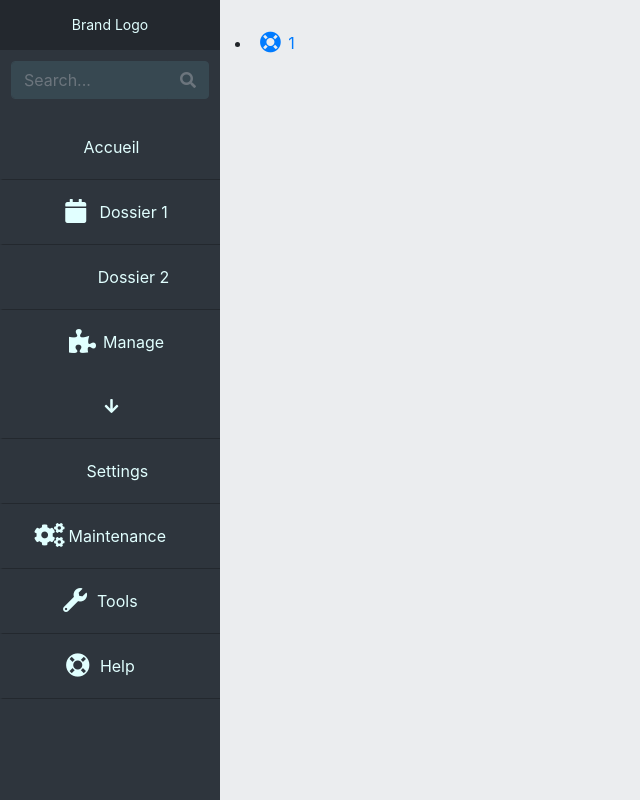
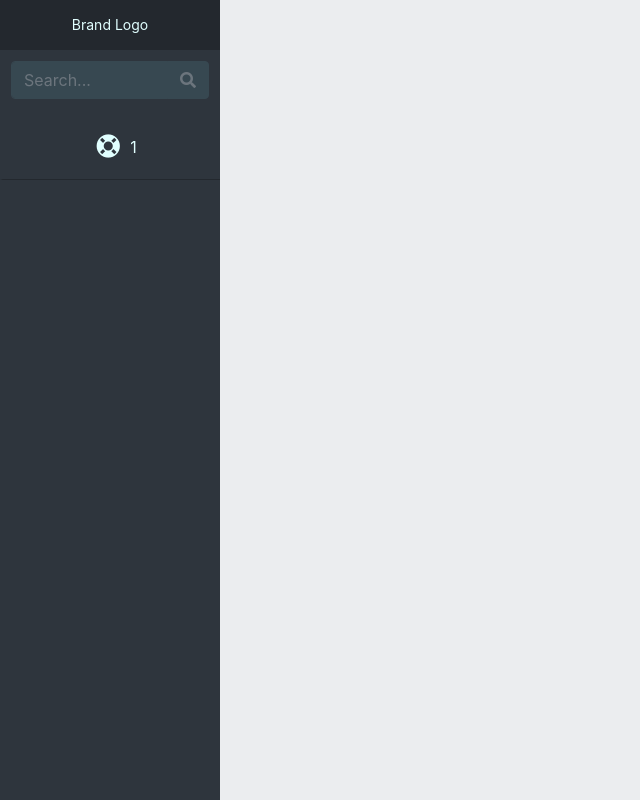
Before and after one commit to rorschach59/nas, a PHP site: template view/common/sidebar.php in a window 1280 px wide. Shown: the whole page, without its empty margins (0-640 px from the left). Run offline with PHP 8.4, Linux system fonts and the light colour scheme; the template is opened without the code that fills it: most values are stand-ins (such as "Sample title", 1, 10 or a date in 2020); some libraries are stand-ins or nearby versions.

Commit message:
[DEV] Get directories on sidebar ok

```diff
--- a/controller/SidebarController.php
+++ b/controller/SidebarController.php
@@ -33,6 +33,11 @@ class SidebarController
             array_push($directories,explode('/', $value['path']));
         }
 
+        foreach ($directories as $key => $value) {
+            //dump(count($value));
+        }
+
+
         $link = 'http://192.168.1.16/fonctions/';
         $get = '?';
 
--- a/public/css/sidebar.css
+++ b/public/css/sidebar.css
@@ -73,7 +73,7 @@ body {
   border-bottom: 1px solid #23282e;
 }
 .nav-side-menu li a {
-  display: block;
+  /* display: block; */
   text-decoration: none;
   color: #e1ffff;
 }
--- a/view/common/sidebar.php
+++ b/view/common/sidebar.php
@@ -17,124 +17,25 @@
                     </div>
                 </div>
             </form>
+            <?php
+            foreach ($sidebarContent as $key => $value) {
+                $get = '?directory='.$value[0]; ?>
             <li>
-                  <a href="#">Accueil</a>
+                <a href="<?php echo $get; ?>">
+                <i class="fa fa-life-ring fa-lg fa-fw sidebar-icon"></i> <?php echo $value[0]; ?>
+                </a>
+            <?php if (count($value) > 1) { ?>
+                <i data-toggle="collapse" data-target="#<?php echo $value[0]; ?>" class="collapsed fas fa-arrow-down"></i>
+            <?php } ?>
             </li>
-
+            <ul class="sub-menu collapse" id="<?php echo $value[0]; ?>">
+                <?php for ($i = 1; $i < count($value); $i++) {
+                    $get .= '&directory_'.$i.'='.$value[$i];
+                ?>
                 <li>
-                  <a href="#"><i class="fa fa-calendar fa-lg fa-fw sidebar-icon"></i> Dossier 1</a>
+                    <a href="<?php echo $get; ?>"><i class="fa fa-angle-double-right"></i> <?php echo $value[$i]; ?></a>
                 </li>
-
-                <li>
-                  <a href="#"><i class="fa fa-bar-chart fa-lg fa-fw sidebar-icon"></i> Dossier 2</a>
-                </li>
-
-                <li>
-                    <a href="#"><i class="fa fa-puzzle-piece fa-lg fa-fw sidebar-icon"></i> Manage</a>
-                    <i data-toggle="collapse" data-target="#manage" class="collapsed fas fa-arrow-down"></i>
-                </li>
-                <ul class="sub-menu collapse" id="manage">
-                    <li><a href="#"><i class="fa fa-angle-double-right"></i> Devices</a></li>
-                    <li><a href="#"><i class="fa fa-angle-double-right"></i> Groups</a></li>
-                    <li><a href="#"><i class="fa fa-angle-double-right"></i> SIM Cards</a></li>
-                    <li><a href="#"><i class="fa fa-angle-double-right"></i> Users</a></li>
-                </ul>
-
-                <li  data-toggle="collapse" data-target="#settings" class="collapsed">
-                    <a href="#"><i class="fa fa-sliders fa-lg fa-fw sidebar-icon"></i> Settings <span class="arrow"></span></a>
-                </li>
-                <ul class="sub-menu collapse" id="settings">
-                    <li><a href="#"><i class="fa fa-angle-double-right"></i> General</a></li>
-                    <li><a href="#"><i class="fa fa-angle-double-right"></i> Security</a></li>
-                    <li><a href="#"><i class="fa fa-angle-double-right"></i> Notifications</a></li>
-                </ul>
-
-                <li  data-toggle="collapse" data-target="#maintenance" class="collapsed">
-                    <a href="#"><i class="fa fa-cogs fa-lg fa-fw sidebar-icon"></i> Maintenance <span class="arrow"></span></a>
-                </li>
-                <ul class="sub-menu collapse" id="maintenance">
-                    <li><a href="#"><i class="fa fa-angle-double-right"></i> Operation Logs</a></li>
-                    <li><a href="#"><i class="fa fa-angle-double-right"></i> Events and Alarms</a></li>
-                    <li><a href="#"><i class="fa fa-angle-double-right"></i> Backup and Restore</a></li>
-                </ul>
-
-                <li  data-toggle="collapse" data-target="#tools" class="collapsed">
-                    <a href="#"><i class="fa fa-wrench fa-lg fa-fw sidebar-icon"></i> Tools <span class="arrow"></span></a>
-                </li>
-                <ul class="sub-menu collapse" id="tools">
-                    <li><a href="#"><i class="fa fa-angle-double-right"></i> Manual SMS</a></li>
-                    <li><a href="#"><i class="fa fa-angle-double-right"></i> Import</a></li>
-                    <li><a href="#"><i class="fa fa-angle-double-right"></i> Export</a></li>
-                </ul>
-
-                <li  data-toggle="collapse" data-target="#help" class="collapsed">
-                    <a href="#"><i class="fa fa-life-ring fa-lg fa-fw sidebar-icon"></i> Help <span class="arrow"></span></a>
-                </li>
-                <ul class="sub-menu collapse" id="help">
-                    <li><a href="#"><i class="fa fa-angle-double-right"></i> Documentation</a></li>
-                    <li><a href="#"><i class="fa fa-angle-double-right"></i> Customer Support <small><i class="fa fa-external-link"></i></small></a></li>
-                </ul>
+            <?php } echo '</ul>'; } ?>
         </ul>
     </div>
 </div>
-
-       <div class="main">
-            <p><?php
-
-                foreach ($sidebarContent as $key => $value) {
-                    // $get = '?';
-                    //dump($value);
-                    for ($i = 0; $i < count($value); $i++) {
-                        if (count($value) <= 1) {
-                            $get = '?directory='.$value[$i];
-                ?>
-                <li>
-                    <a href="<?php echo $get; ?>">
-                        <i class="fa fa-life-ring fa-lg fa-fw sidebar-icon"></i> <?php echo $value[$i]; ?>
-                    </a>
-                </li>
-                <?php
-                        } else {
-                            $get = '?directory='.$value[$i];
-                            $get .= '&directory_'.$i.'='.$value[$i];
-                            // $get .= '?directory='.$value[$i].'&directory_'.$i.'='.$value[$i];
-                            ?>
-
-                    <!-- une fois -->
-                    <li>
-                        <a href="<?php echo $get; ?>">
-                            <i class="fa fa-life-ring fa-lg fa-fw sidebar-icon"></i>
-                            <?php echo $value[0]; ?>
-                            <span class="arrow"></span>
-                        </a>
-                        <i data-toggle="collapse" data-target="#<?php echo $value[$i-1]; ?>" class="collapsed fas fa-arrow-down"></i>
-                    </li>
-
-                    <!-- autant de sous-dossier -->
-                    <ul class="sub-menu collapse" id="<?php echo $value[$i-1]; ?>">
-                        <li>
-                        <a href="<?php echo $get; ?>"><i class="fa fa-angle-double-right"></i> <?php echo $value[$i]; ?></a>
-                        </li>
-                    </ul>
-                    <?php //break; ?>
-                            <?php
-                        }
-                    }
-                ?>
-
-
-
-
-                        <?php
-                        }
-
-                            // $get .= '&directory_'.$i.'='.$value[$i];
-
-                            //echo '<li><a href="'.$get.'"><i class="fa fa-angle-double-right"></i> Documentation</a></li>';
-                        //}
-                    // }
-                    // $get = '';
-                // }
-
-            ?></p>
-        </div>
```
Lines whose indentation alone changed are shown as unchanged.
